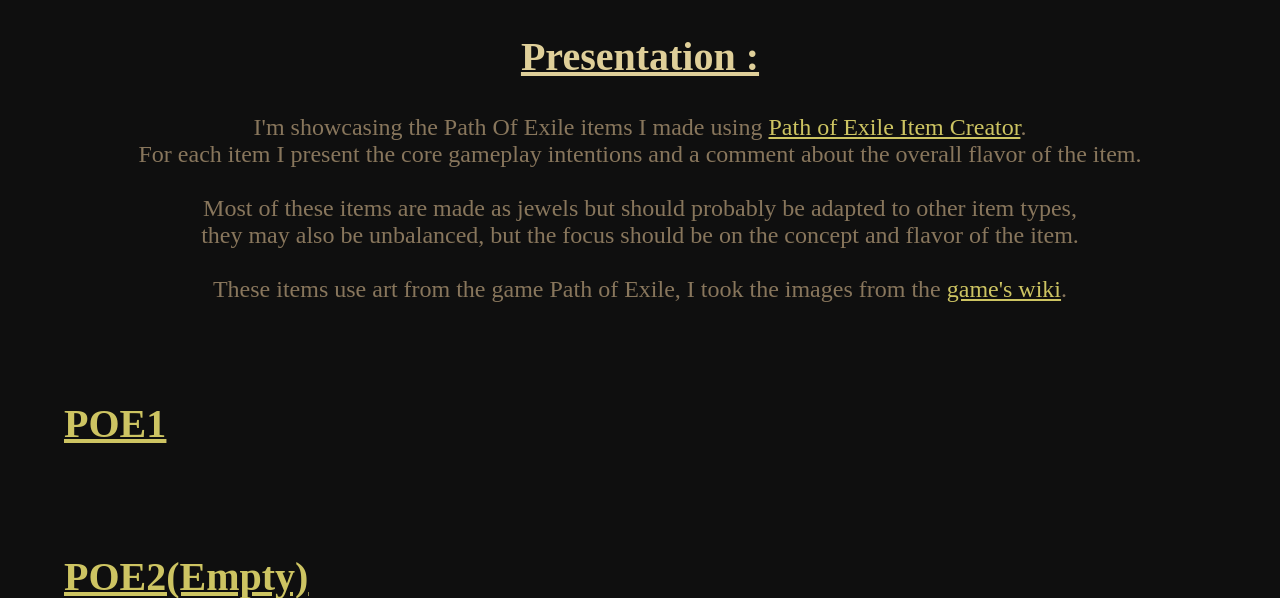
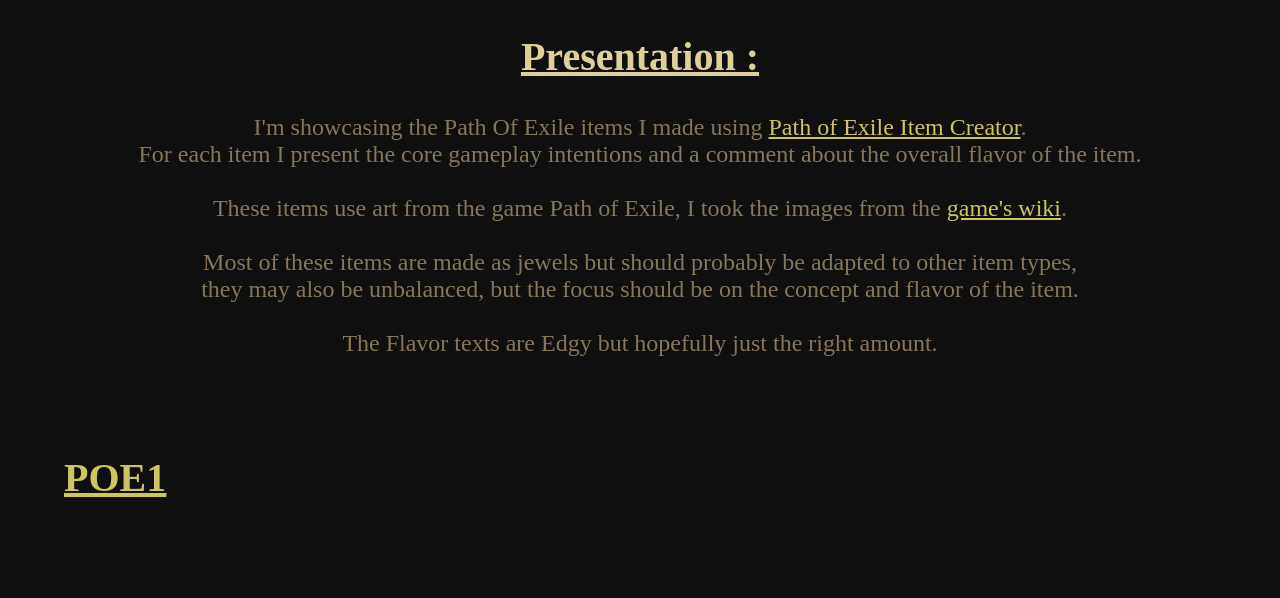
Before and after one commit to BarbasOyun/POE_ItemDesign, a Flask app: page / in a window 1280 px wide. Shown: the part 166-764 px from the top of the page. Run offline with Flask 3, Linux system fonts and the light colour scheme.

Commit message:
PresTextUpdate

```diff
--- a/templates/index.html
+++ b/templates/index.html
@@ -11,11 +11,13 @@
         class="no-wrap">Path of Exile Item Creator</a>.<br>
     For each item I present the core gameplay intentions and a comment about the overall flavor of the item.<br>
     <br>
+    These items use art from the game Path of Exile, I took the images from the <a
+        href="https://www.poewiki.net/wiki/Path_of_Exile_Wiki" target="_blank">game's wiki</a>.<br>
+    <br>
     Most of these items are made as jewels but should probably be adapted to other item types, <br>
     they may also be unbalanced, but the focus should be on the concept and flavor of the item. <br>
     <br>
-    These items use art from the game Path of Exile, I took the images from the <a
-        href="https://www.poewiki.net/wiki/Path_of_Exile_Wiki" target="_blank">game's wiki</a>.<br>
+    The Flavor texts are Edgy but hopefully just the right amount.<br>
 </p>
 <div class="wh_02"></div>
 <h2 class="underline margin_01"><a href="{{ url_for('poe1') }}">POE1</a></h2>
```
